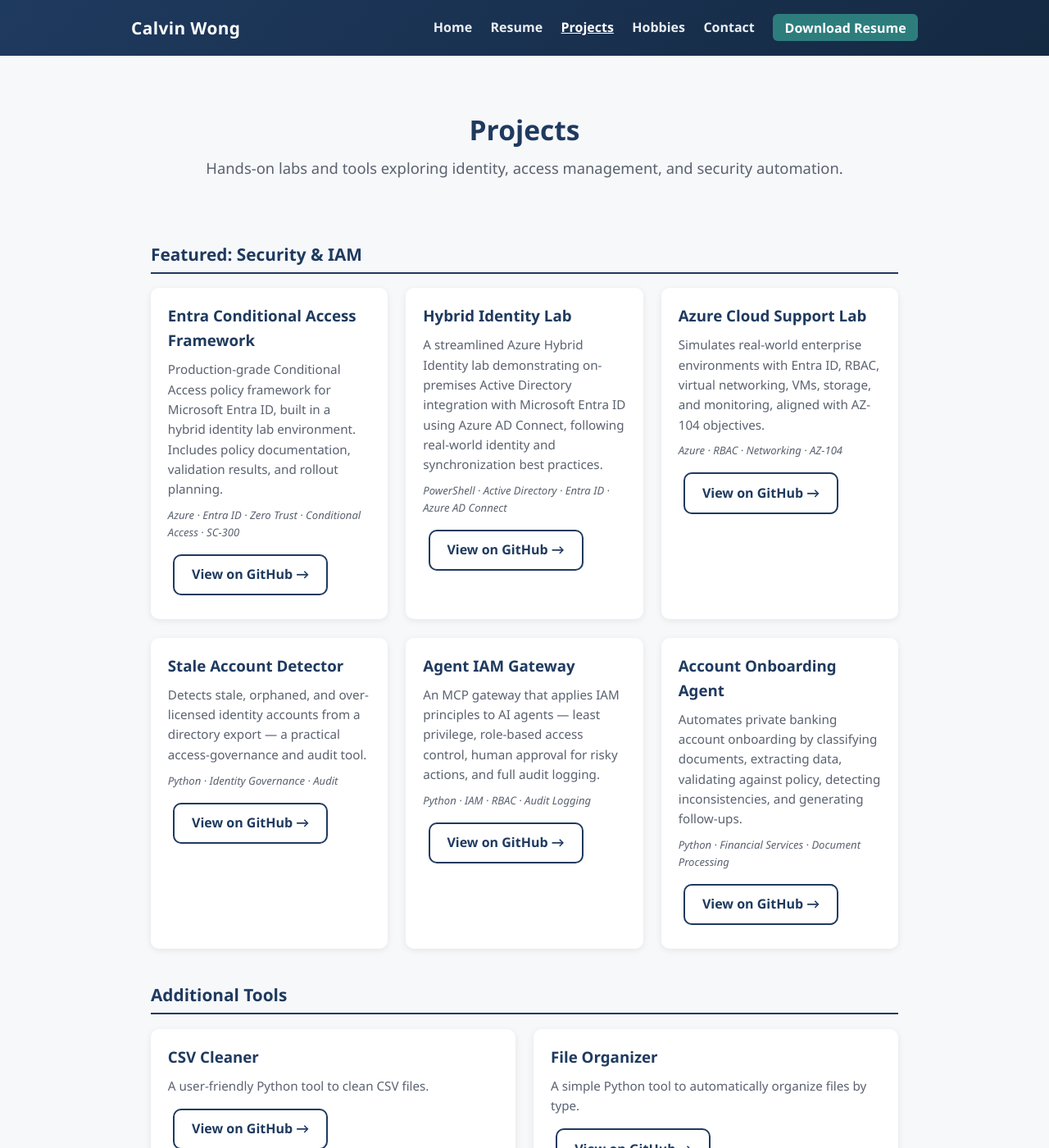
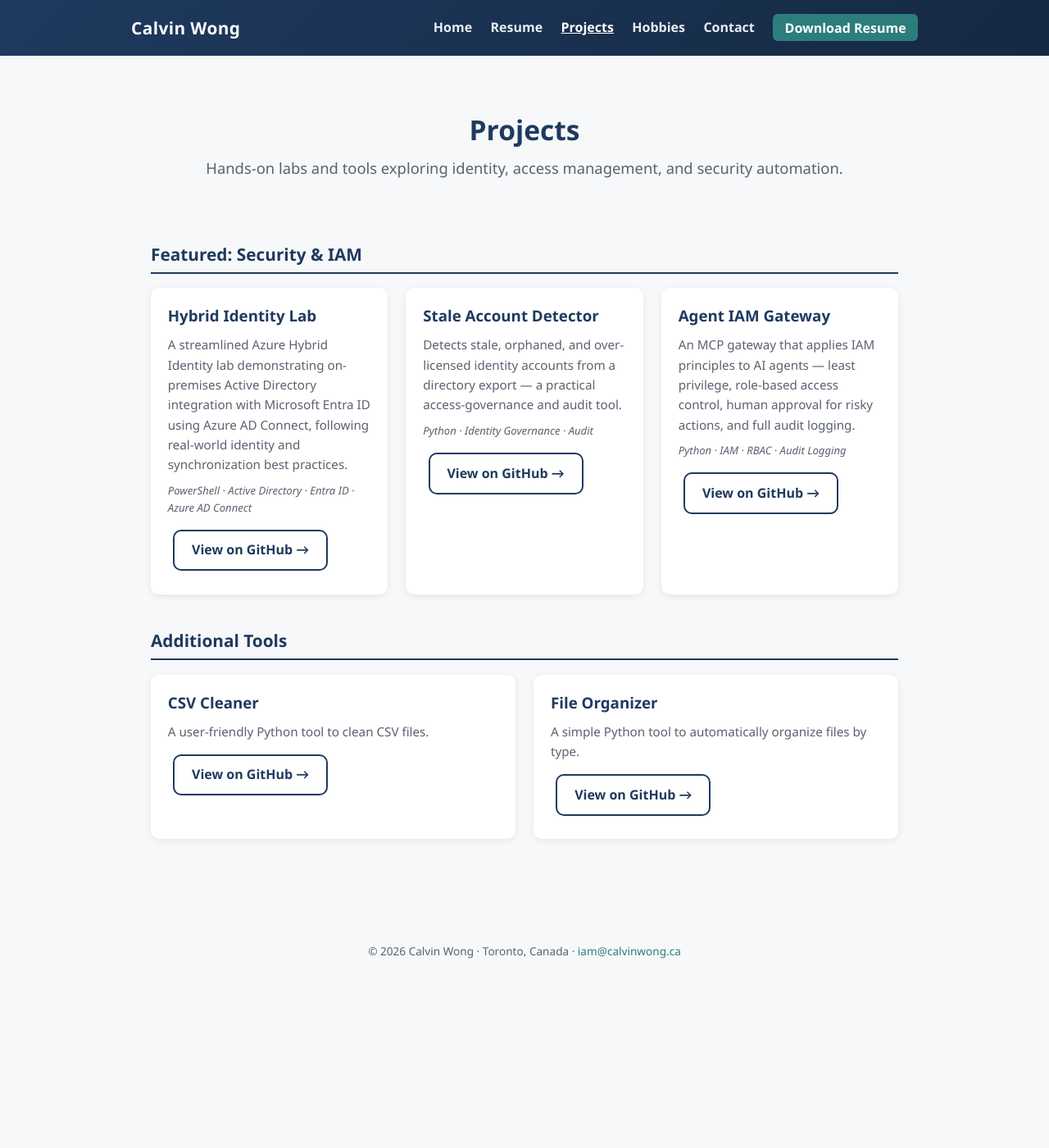
Before and after one commit to calwong88/calvinwong-ca, a Jekyll site: the page built from projects.html, in a window 1280 px wide and 1400 px high. Shown: the whole window at 82% size. Built offline with Jekyll 4.4.1, drawn with Linux system fonts in a browser that asks for light colours.

Commit message:
Update certifications to earned status; remove three retired project entries

```diff
--- a/projects.html
+++ b/projects.html
@@ -14,22 +14,10 @@ description: Calvin Wong's cybersecurity, identity and access management, and au
   <h2>Featured: Security &amp; IAM</h2>
   <div class="card-grid">
     <div class="project-card">
-      <h3>Entra Conditional Access Framework</h3>
-      <p>Production-grade Conditional Access policy framework for Microsoft Entra ID, built in a hybrid identity lab environment. Includes policy documentation, validation results, and rollout planning.</p>
-      <p class="project-tags">Azure &middot; Entra ID &middot; Zero Trust &middot; Conditional Access &middot; SC-300</p>
-      <a class="button secondary" href="https://github.com/calwong88/entra-conditional-access-framework" target="_blank" rel="noopener">View on GitHub &rarr;</a>
-    </div>
-    <div class="project-card">
       <h3>Hybrid Identity Lab</h3>
       <p>A streamlined Azure Hybrid Identity lab demonstrating on-premises Active Directory integration with Microsoft Entra ID using Azure AD Connect, following real-world identity and synchronization best practices.</p>
       <p class="project-tags">PowerShell &middot; Active Directory &middot; Entra ID &middot; Azure AD Connect</p>
       <a class="button secondary" href="https://github.com/calwong88/hybrid-identity-lab" target="_blank" rel="noopener">View on GitHub &rarr;</a>
-    </div>
-    <div class="project-card">
-      <h3>Azure Cloud Support Lab</h3>
-      <p>Simulates real-world enterprise environments with Entra ID, RBAC, virtual networking, VMs, storage, and monitoring, aligned with AZ-104 objectives.</p>
-      <p class="project-tags">Azure &middot; RBAC &middot; Networking &middot; AZ-104</p>
-      <a class="button secondary" href="https://github.com/calwong88/azure-cloud-support-lab" target="_blank" rel="noopener">View on GitHub &rarr;</a>
     </div>
     <div class="project-card">
       <h3>Stale Account Detector</h3>
@@ -42,12 +30,6 @@ description: Calvin Wong's cybersecurity, identity and access management, and au
       <p>An MCP gateway that applies IAM principles to AI agents &mdash; least privilege, role-based access control, human approval for risky actions, and full audit logging.</p>
       <p class="project-tags">Python &middot; IAM &middot; RBAC &middot; Audit Logging</p>
       <a class="button secondary" href="https://github.com/calwong88/agent-iam-gateway" target="_blank" rel="noopener">View on GitHub &rarr;</a>
-    </div>
-    <div class="project-card">
-      <h3>Account Onboarding Agent</h3>
-      <p>Automates private banking account onboarding by classifying documents, extracting data, validating against policy, detecting inconsistencies, and generating follow-ups.</p>
-      <p class="project-tags">Python &middot; Financial Services &middot; Document Processing</p>
-      <a class="button secondary" href="https://github.com/calwong88/account-onboarding-agent" target="_blank" rel="noopener">View on GitHub &rarr;</a>
     </div>
   </div>
 </section>
--- a/resume.html
+++ b/resume.html
@@ -98,7 +98,7 @@ description: Calvin Wong's resume — entry-level cybersecurity analyst candidat
 
 <section>
   <h2>Certifications</h2>
-  <p>Actively building toward a full security credential stack &mdash; Security+ and A+ earned, IAM Associate and SecAI+ in progress:</p>
+  <p>Building a full security credential stack &mdash; Security+, A+, IAM Associate, and SecAI+ all earned:</p>
   <ul class="cert-timeline">
     <li class="earned"><span class="cert-date">Jul 2020</span><span class="cert-name">Microsoft Azure Fundamentals</span></li>
     <li class="earned"><span class="cert-date">Sep 2020</span><span class="cert-name">Microsoft Azure Administrator Associate</span></li>
@@ -108,8 +108,8 @@ description: Calvin Wong's resume — entry-level cybersecurity analyst candidat
     <li class="earned"><span class="cert-date">Jan 2022</span><span class="cert-name">ITIL 4 Foundation</span></li>
     <li class="earned"><span class="cert-date">Aug 2025</span><span class="cert-name">CompTIA A+</span></li>
     <li class="earned"><span class="cert-date">Sep 2025</span><span class="cert-name">CompTIA Security+</span></li>
-    <li class="in-progress"><span class="cert-date">Expected Jun 2026</span><span class="cert-name">Microsoft Certified: Identity and Access Administrator Associate</span></li>
-    <li class="in-progress"><span class="cert-date">Expected Aug 2026</span><span class="cert-name">CompTIA SecAI+</span></li>
+    <li class="earned"><span class="cert-date">Jun 2026</span><span class="cert-name">Microsoft Certified: Identity and Access Administrator Associate</span></li>
+    <li class="earned"><span class="cert-date">Aug 2026</span><span class="cert-name">CompTIA SecAI+</span></li>
   </ul>
 </section>
 
```
